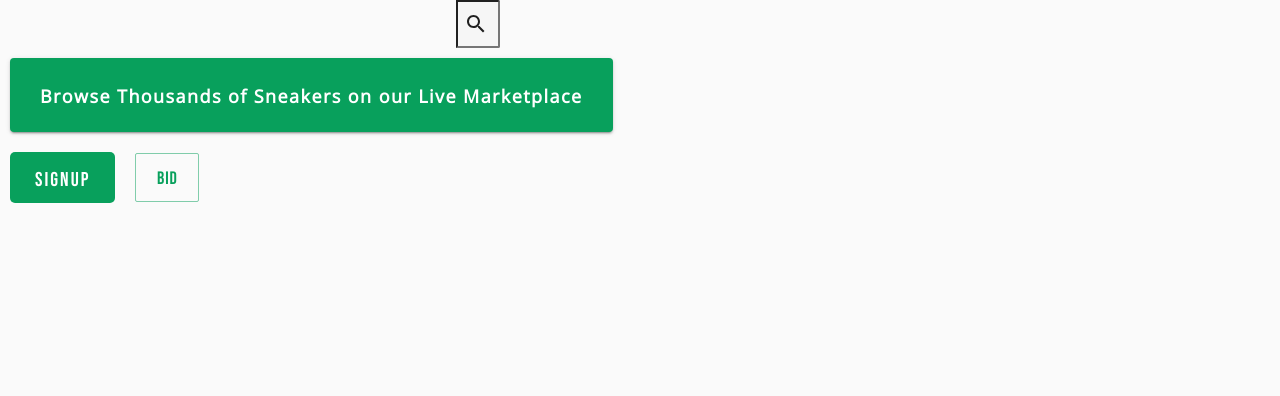
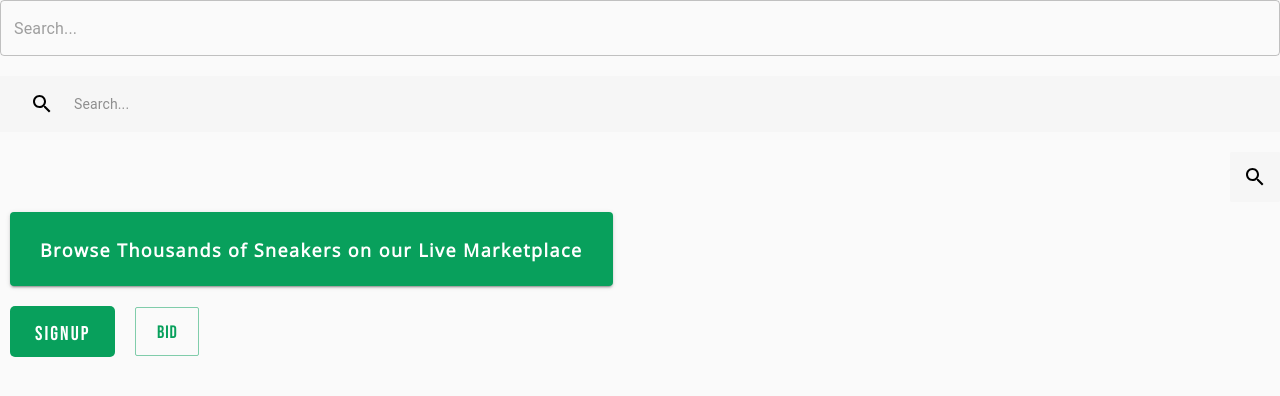
Before and after one commit to Ngxba/projectX-FrontEnd, a React (Create React App) app: page / in a window 1280 px wide. Shown: the top 396 px of the page. Built offline with nearby package versions, Linux system fonts and the light colour scheme.

Commit message:
final input

```diff
--- a/src/App.jsx
+++ b/src/App.jsx
@@ -1,39 +1,46 @@
-import React from 'react';
-import CssBaseline from '@material-ui/core/CssBaseline';
-import { ThemeProvider } from '@material-ui/core';
-import CustomButton from './components/Buttons/button';
-import CustomTheme from './theme';
-// import Input from './components/Input/Input';
-import FakeInput from './components/Input/fake';
+import React from "react";
+import CssBaseline from "@material-ui/core/CssBaseline";
+import { ThemeProvider } from "@material-ui/core";
+import CustomButton from "./components/Buttons/button";
+import CustomTheme from "./Theme";
+import Input from "./components/Input/Input";
 
-function App()
-{
+function App() {
   return (
-    <React.Fragment key="main">
-
+    <React.Fragment key='main'>
       <ThemeProvider theme={CustomTheme}>
-
         <CssBaseline />
-        {/* <Input placeholder="Search..." withIcon />
-        <Input placeholder="Search..." withIcon variant="standard" /> */}
-        <FakeInput />
-
-        <CustomButton variant="contained" backgroundColor="primary" buttonSize="btn--large">
+        <Input placeholder='Search...' withIcon />
+        <br />
+        <Input placeholder='Search...' color="gray" withIcon variant='standard' />
+        <br />
+        <Input variant='icon' placeholder='Search for articles, ...' />
+        <CustomButton
+          variant='contained'
+          backgroundColor='primary'
+          buttonSize='btn--large'
+        >
           Browse Thousands of Sneakers on our Live Marketplace
         </CustomButton>
 
         <br />
 
-        <CustomButton variant="contained" backgroundColor="primary" buttonSize="btn--medium">
+        <CustomButton
+          variant='contained'
+          backgroundColor='primary'
+          buttonSize='btn--medium'
+        >
           Signup
         </CustomButton>
 
-        <CustomButton variant="outlined" backgroundColor="primary" buttonSize="btn--small">
+        <CustomButton
+          variant='outlined'
+          backgroundColor='primary'
+          buttonSize='btn--small'
+        >
           BID
         </CustomButton>
-
       </ThemeProvider>
-
     </React.Fragment>
   );
 }
--- /dev/null
+++ b/src/components/Input/IconInput.jsx
@@ -0,0 +1,62 @@
+import React, { useState } from "react";
+import IconButton from "@material-ui/core/IconButton";
+import SearchIcon from "@material-ui/icons/Search";
+import CloseIcon from "@material-ui/icons/Close";
+// import Button from "@material-ui/core/Button";
+import PropTypes from "prop-types";
+import InputBase from "@material-ui/core/InputBase";
+import fakeStyle from "./IconInput.style";
+
+const IconInput = (props) => {
+  const classes = fakeStyle();
+  const { placeholder } = props;
+  const [inputState, setInputState] = useState("");
+  const [btnCloseState, setbtnCloseState] = useState("");
+  const [btnSearchState, setbtnSearchState] = useState("");
+  const handleChange = () => {
+    if (inputState === "") {
+      setInputState(classes.inputOpen);
+      setbtnCloseState(classes.dpInlineBlock);
+      setbtnSearchState(classes.buttonFormOpen);
+    } else {
+      setInputState("");
+      setbtnCloseState("");
+      setbtnSearchState("");
+    }
+  };
+  return (
+    <React.Fragment key='fakeInput'>
+      <div style={{ textAlign: "right" }}>
+        <div className={classes.formElement}>
+          <span className={classes.formElementField}>
+            <IconButton
+              aria-label='search'
+              color='inherit'
+              onClick={handleChange}
+              className={`${classes.btn} ${btnSearchState}`}
+              disabled={btnSearchState}
+            >
+              <SearchIcon />
+            </IconButton>
+            {/* <input
+              type='text'
+              placeholder={placeholder}
+              className={`${classes.inputPaddingRight} ${inputState}`}
+            /> */}
+            <InputBase type="text" className={`${classes.customInput} ${classes.inputPaddingRight} ${inputState}`} placeholder={placeholder} />
+            <CloseIcon
+              className={`${classes.btn} ${classes.buttonExit} ${btnCloseState}`}
+              onClick={handleChange}
+            />
+          </span>
+        </div>
+      </div>
+    </React.Fragment>
+  );
+};
+
+IconInput.propTypes = {
+  placeholder: PropTypes.string.isRequired,
+};
+
+export default IconInput;
--- /dev/null
+++ b/src/components/Input/IconInput.style.jsx
@@ -0,0 +1,85 @@
+import { makeStyles } from "@material-ui/styles";
+
+const fakeStyle = makeStyles((theme) => ({
+  formElement: {
+    width: "auto",
+    position: "relative",
+    // display: "flex",
+    // justifyContent: "center",
+    // alignItems: "center",
+  },
+  formElementField: {
+    display: "block",
+    width: "100%",
+    position: "relative",
+  },
+  customInput: {
+    background: "#f6f6f6",
+    zIndex: "1",
+    borderRadius: "0 2px 2px 0",
+    position: "absolute",
+    transition: "0.3s",
+    padding: "10px",
+    top: "0",
+    right: "0",
+    height: "100%",
+    width: "0",
+    border: "none",
+    outline: "none",
+    // "&:focus": {
+    //   border: "none",
+    // },
+  },
+  inputPaddingRight: {
+    paddingRight: "30px !important",
+  },
+  inputOpen: {
+    width: "220px !important",
+  },
+  btn: {
+    zIndex: "2",
+    right: "0",
+    position: "relative",
+    transition: "0.3s!important",
+    background: "#f6f6f6",
+    color: "#000",
+
+    border: "1px solid #f6f6f6",
+    borderRadius: "2px 0 0 2px",
+    "&:hover": {
+      background: "black",
+      color: "white",
+    },
+  },
+  buttonFormOpen: {
+    right: "220px",
+    borderRadius: "2px 0 0 2px",
+    "&:disabled": {
+      backgroundColor: "#f6f6f6 !important",
+      color: "#000",
+    },
+  },
+  buttonExit: {
+    transition: "0.3s",
+    display: "none",
+    position: "absolute",
+    zIndex: "2",
+    // bottom: '50%'
+    right: "6px",
+    "&:hover": {
+      background: "#f6f6f6",
+      color: theme.palette.primary.main,
+    },
+    border: "none",
+    bottom: "50%",
+    transform: "translateY(50%)",
+    // width: '20px',
+    // height: '20px',
+  },
+  dpInlineBlock: {
+    display: "inline-block",
+    transition: "0.3s",
+  },
+}));
+
+export default fakeStyle;
--- a/src/components/Input/Input.jsx
+++ b/src/components/Input/Input.jsx
@@ -1,86 +1,65 @@
-import React from 'react';
-import TextField from '@material-ui/core/TextField';
-import InputBase from '@material-ui/core/InputBase';
-import AppBar from '@material-ui/core/AppBar';
-import Toolbar from '@material-ui/core/Toolbar';
-import Button from '@material-ui/core/Button';
-import PropTypes from 'prop-types';
-import SearchIcon from '@material-ui/icons/Search';
+import React from "react";
+import TextField from "@material-ui/core/TextField";
+import InputBase from "@material-ui/core/InputBase";
+import Toolbar from "@material-ui/core/Toolbar";
+import Button from "@material-ui/core/Button";
+import PropTypes from "prop-types";
+import SearchIcon from "@material-ui/icons/Search";
+import IconInput from "./IconInput";
 // import Collapse from '@material-ui/core/Collapse';
-import inputStyles from './Input.style';
+import inputStyles from "./Input.style";
 
-const VARIANTS = ['outlined', 'standard'];
+const VARIANTS = ["outlined", "standard", "icon"];
+const COLOR = ["default", "gray"];
 function CustomInput(props) {
   const classes = inputStyles();
-  const { placeholder, withIcon, variant } = props;
-  // const handleChange = () => {};
-  const checkVariant = VARIANTS.includes(variant) ? variant : VARIANTS[0];
-  // const [expanded, setExpanded] = React.useState(false);
-
-  // const handleExpandClick = () => {
-  //   setExpanded(!expanded);
-  // };
+  const {
+    placeholder, withIcon, variant, color,
+  } = props;
 
   return (
     <div>
-      {checkVariant === 'standard' && (
-        <AppBar position="static" className={classes.allInput}>
-          <Toolbar>
+      {variant === "standard" && (
+        <Toolbar className={classes[color]}>
           {withIcon && (
             <Button
               className={classes.buttonStyle}
-                edge="start"
-                aria-label="Search"
+              edge='start'
+              aria-label='Search'
+              disabled
             >
               <SearchIcon />
             </Button>
           )}
-            <InputBase
-              className={classes.inputText}
-              style={{ margin: 8 }}
-              placeholder={placeholder}
-              // inputProps={{ "aria-label": "Search..." }}
-            />
+          <InputBase className={classes.inputText} placeholder={placeholder} />
         </Toolbar>
-        </AppBar>
       )}
-      {checkVariant === 'outlined' && (
+      {variant === "outlined" && (
         <TextField
-          className={classes.OutlineText}
-          id="outlined-uncontrolled"
+          className={`${classes.OutlineText} ${classes[color]}`}
+          id='outlined-uncontrolled'
           placeholder={placeholder}
           fullWidth
-          variant="outlined"
+          variant='outlined'
         />
       )}
-      {/* {withIcon && <br />}
-      <div style={{ display: 'flex' }}>
-        <Button
-          className={classes.buttonStyle}
-          edge="start"
-          aria-label="Search"
-          onClick={handleExpandClick}
-          aria-expanded={expanded}
-        >
-          <SearchIcon />
-        </Button>
-        <Collapse in={expanded} timeout="auto" unmountOnExit style={{ display: 'inline-block' }}>
-          <InputBase
-            className={classes.inputText}
-            style={{ margin: 8 }}
-            placeholder={placeholder}
-            variant={checkVariant}
-          // inputProps={{ "aria-label": "Search..." }}
-          />
-        </Collapse> */}
+      {variant === "icon" && <IconInput placeholder={placeholder} />}
     </div>
   );
 }
 
 CustomInput.propTypes = {
-  placeholder: PropTypes.string.isRequired,
-  variant: PropTypes.string.isRequired,
-  withIcon: PropTypes.bool.isRequired,
+  placeholder: PropTypes.string,
+  variant: PropTypes.oneOf(VARIANTS),
+  withIcon: PropTypes.bool,
+  color: PropTypes.oneOf(COLOR),
+};
+
+CustomInput.defaultProps = {
+  placeholder: "",
+  variant: VARIANTS[0],
+  withIcon: true,
+  color: COLOR[0],
 };
 
 export default CustomInput;
--- a/src/components/Input/Input.style.jsx
+++ b/src/components/Input/Input.style.jsx
@@ -7,7 +7,10 @@ const inputStyles = makeStyles(() => ({
     top: '10px',
     fontSize: '18px',
     left: '10px',
-    color: '#010101',
+    color: '#000',
+    "&:disabled": {
+      color: "#000",
+    },
   },
 
   allInput: {
@@ -21,6 +24,11 @@ const inputStyles = makeStyles(() => ({
     height: '40px',
     fontWeight: '400',
     border: 'none',
+    margin: 8,
+    width: "100%",
+  },
+  gray: {
+    background: "#f6f6f6",
   },
 }));
 
--- a/src/components/Input/fake.jsx
+++ /dev/null
@@ -1,56 +0,0 @@
-import React, { useState } from 'react';
-import IconButton from '@material-ui/core/IconButton';
-import SearchIcon from '@material-ui/icons/Search';
-import CloseIcon from '@material-ui/icons/Close';
-import fakeStyle from './fake.style';
-
-const FakeInput = () => {
-  const classes = fakeStyle();
-  const [inputState, setInputState] = useState('');
-  const [btnCloseState, setbtnCloseState] = useState('');
-  const [btnSearchState, setbtnSearchState] = useState('');
-  const handleChange = () => {
-    if (inputState === '') {
-      setInputState(classes.inputOpen);
-      setbtnCloseState(classes.dpInlineBlock);
-      setbtnSearchState(classes.buttonFormOpen);
-    } else {
-      setInputState('');
-      setbtnCloseState('');
-      setbtnSearchState('');
-    }
-  };
-  return (
-    <React.Fragment key="fakeInput">
-      <div style={{ textAlign: 'right' }}>
-        <div className={classes.formElement} style={{ width: '500px' }}>
-          <span className={classes.formElementField}>
-            <IconButton
-              aria-label="search"
-              color="inherit"
-              onClick={handleChange}
-              className={`${classes.btn} ${btnSearchState}`}
-            >
-              <SearchIcon />
-            </IconButton>
-            <input
-              type="text"
-              placeholder="Search for article"
-              className={`${classes.inputPaddingRight} ${inputState}`}
-            />
-            <IconButton
-              aria-label="close"
-              color="inherit"
-              className={`${classes.btn} ${classes.buttonExit} ${btnCloseState}`}
-              onClick={handleChange}
-            >
-              <CloseIcon />
-            </IconButton>
-          </span>
-        </div>
-      </div>
-    </React.Fragment>
-  );
-};
-
-export default FakeInput;
--- a/src/components/Input/fake.style.jsx
+++ /dev/null
@@ -1,56 +0,0 @@
-import { makeStyles } from '@material-ui/styles';
-
-const fakeStyle = makeStyles({
-  formElement: {
-    width: 'auto',
-    position: 'relative',
-  },
-  formElementField: {
-    display: 'block',
-    width: '100%',
-    position: 'relative',
-    '& input': {
-      background: '#f6f6f6',
-      zIndex: '1',
-      borderRadius: '0 2px 2px 0',
-      position: 'absolute',
-      transition: '0.3s',
-      padding: '10px',
-      top: '0',
-      right: '0',
-      height: '100%',
-      width: '0',
-    },
-  },
-  inputPaddingRight: {
-    paddingRight: '30px !important',
-  },
-  inputOpen: {
-    width: '180px !important',
-  },
-  btn: {
-    zIndex: '2',
-    right: '0',
-    position: 'relative',
-    transition: '0.3s',
-  },
-  buttonFormOpen: {
-    right: '180px',
-    borderRadius: '2px 0 0 2px',
-  },
-  buttonExit: {
-    transition: '0.3s',
-    display: 'none',
-    position: 'absolute',
-    zIndex: '2',
-    // bottom: '50%'
-    right: '6px',
-    // width: '20px',
-    // height: '20px',
-  },
-  dpInlineBlock: {
-    display: 'inline-block',
-  },
-});
-
-export default fakeStyle;
```
Also changed, not shown: src/components/Buttons/button.jsx (+13 -26 lines), .eslintrc.json. Lines whose indentation alone changed are shown as unchanged.
